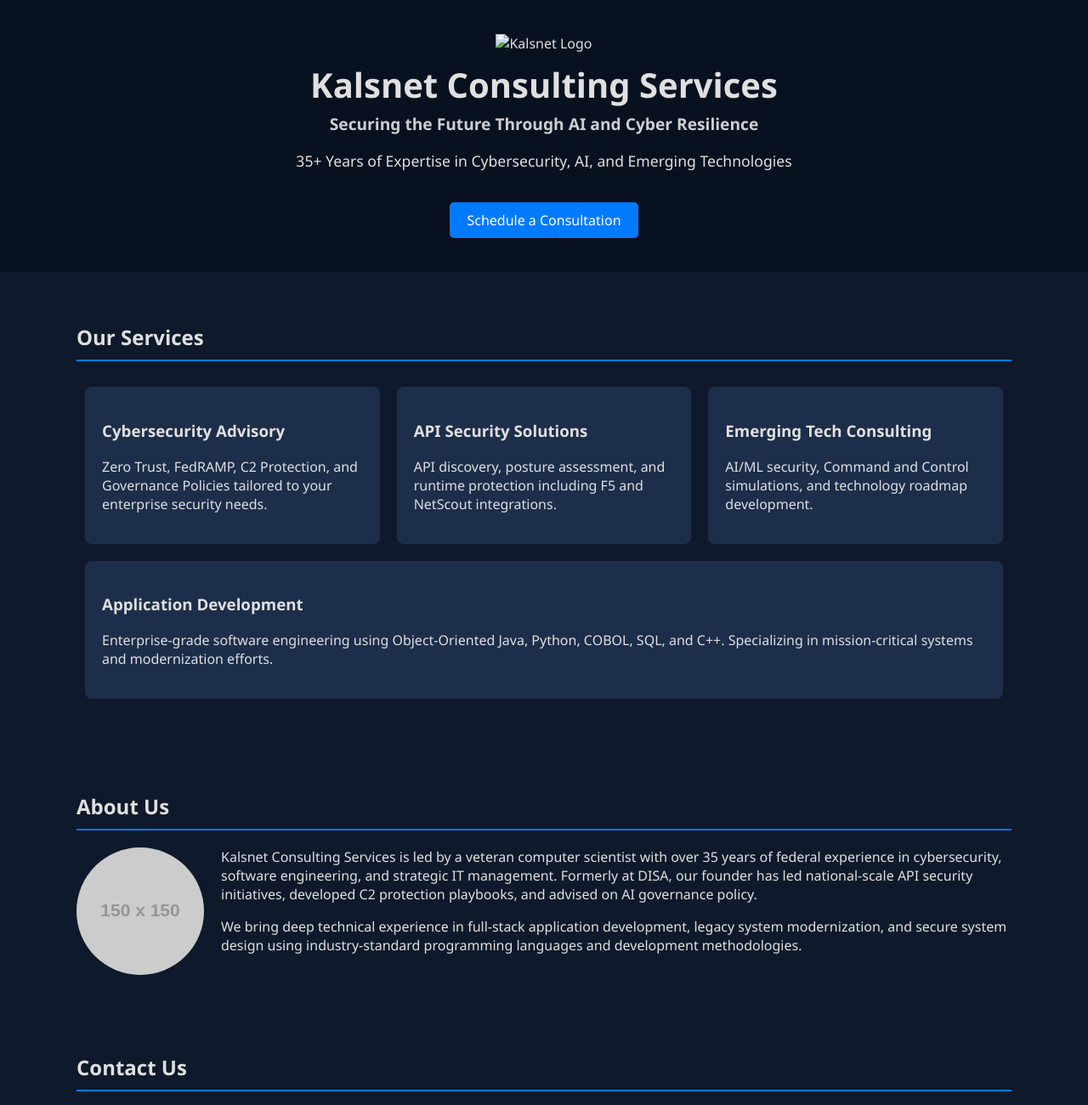
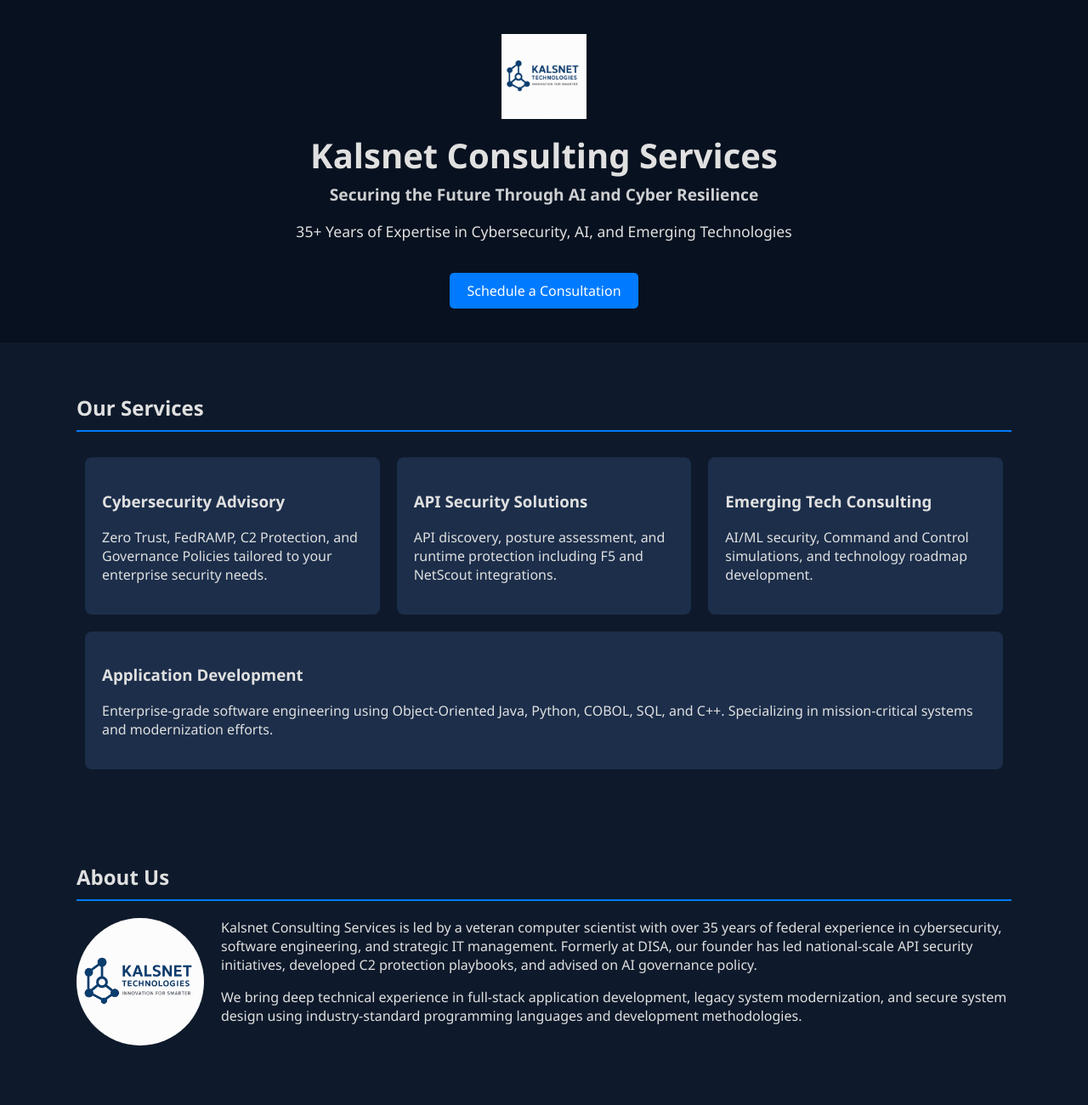
Before and after one commit to kalsr/Kalsnet-Developers, a plain HTML site: page index.html in a window 1280 px wide. Shown: the top 1300 px of the page at 85% size. Drawn offline with Linux system fonts and the light colour scheme; placeholder pictures from the web are drawn by us.

Commit message:
Add files via upload

```diff
--- a/index.html
+++ b/index.html
@@ -152,7 +152,7 @@
 
             height: 150px;
 
-            background: #ccc url('https://via.placeholder.com/150') center/cover no-repeat;
+            background: url('Kalsnet_logo.png') center/cover no-repeat;
 
             border-radius: 75px;
 
@@ -212,7 +212,7 @@
 
     <header>
 
-        <img src="Kalsnet-logo.png" alt="Kalsnet Logo">
+        <img src="Kalsnet_logo.png" alt="Kalsnet Logo">
 
         <h1>Kalsnet Consulting Services</h1>
 
```
